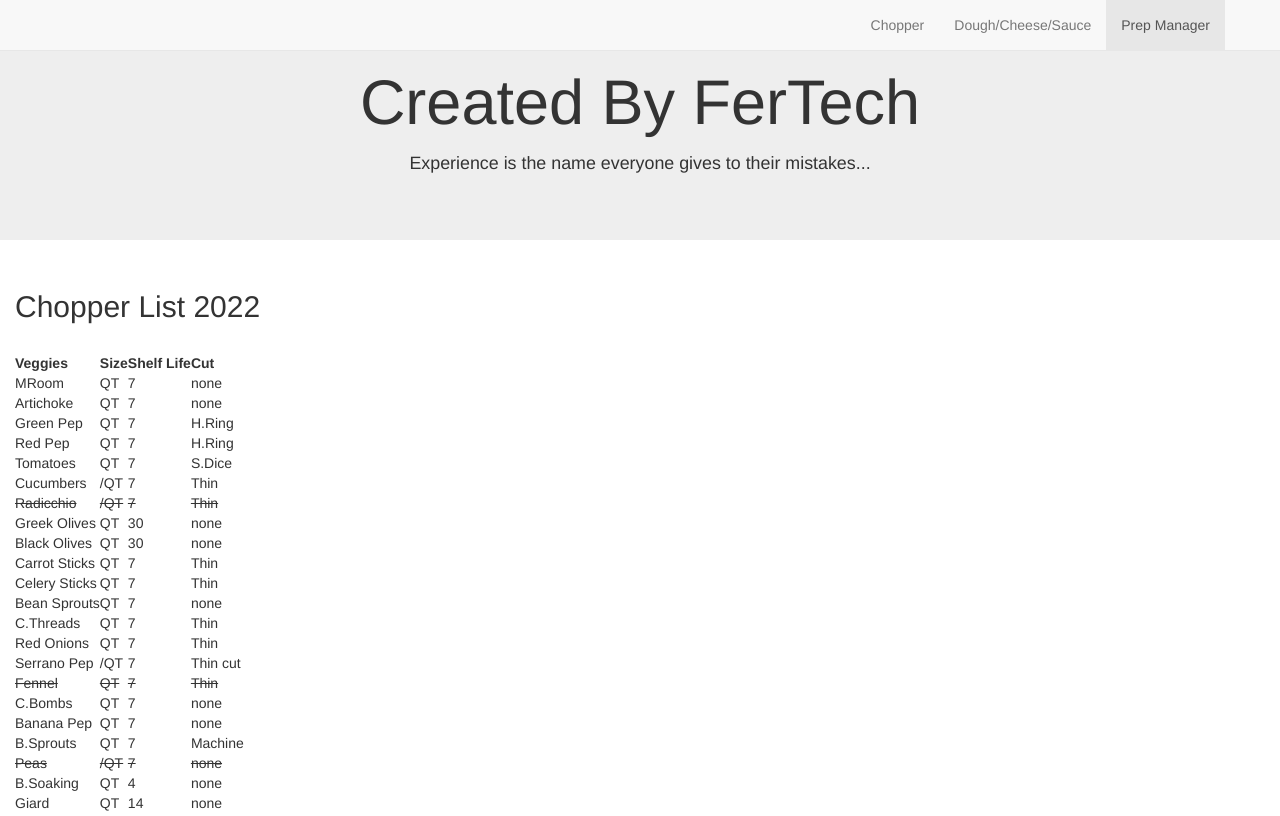
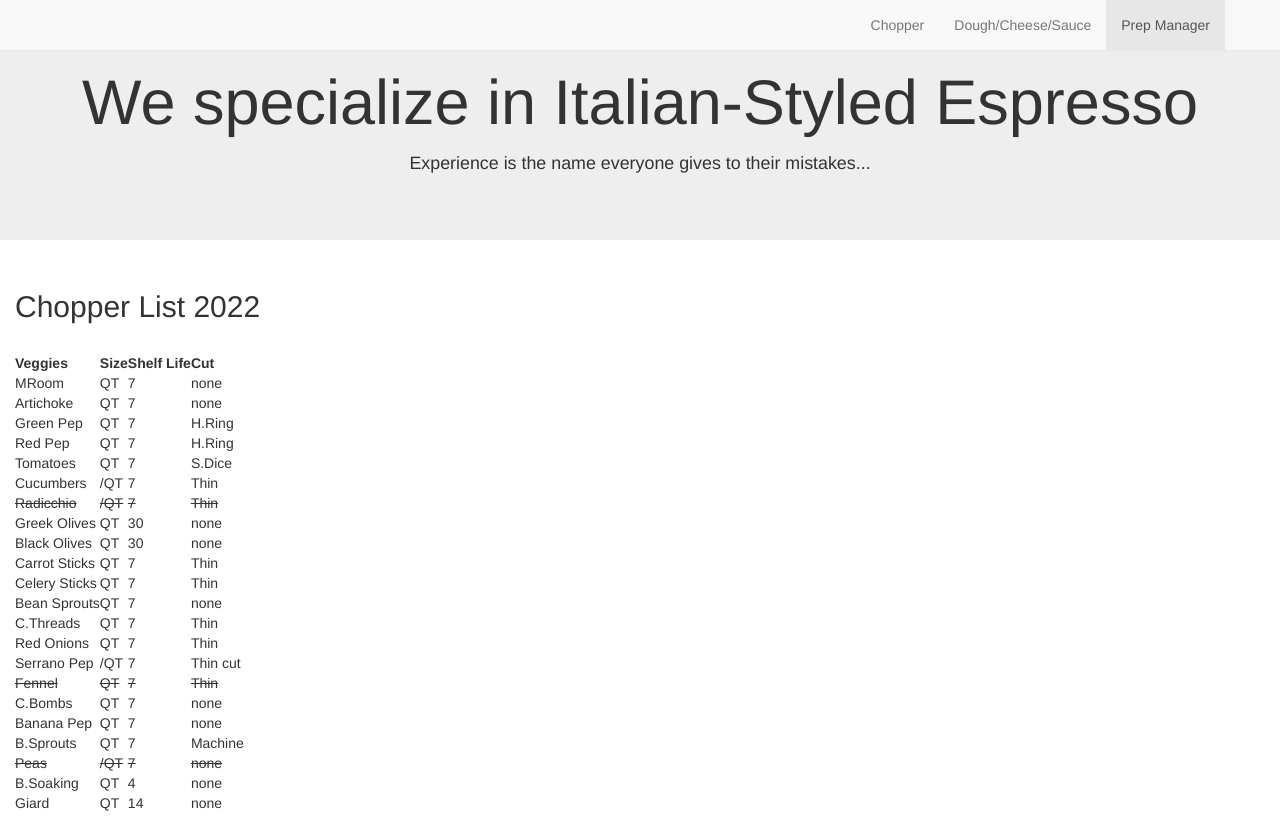
Before and after one commit to Nando52/jumbotron, a plain HTML site: page index.html in a window 1280 px wide. Shown: the top 816 px of the page. Drawn offline with nearby package versions, Linux system fonts and the light colour scheme.

Commit message:
Update index.html

```diff
--- a/index.html
+++ b/index.html
@@ -230,7 +230,7 @@ tr:nth-child(even) {
 </nav>
 
 <div class="jumbotron text-center">
-  <h1><blink>Created By FerTech</blink></h1>
+  <h1><span class="blink"> We specialize in Italian-Styled Espresso </span></h1>
   <p><small>Experience is the name everyone gives to their mistakes...</small></p>
 
 </div>
```
